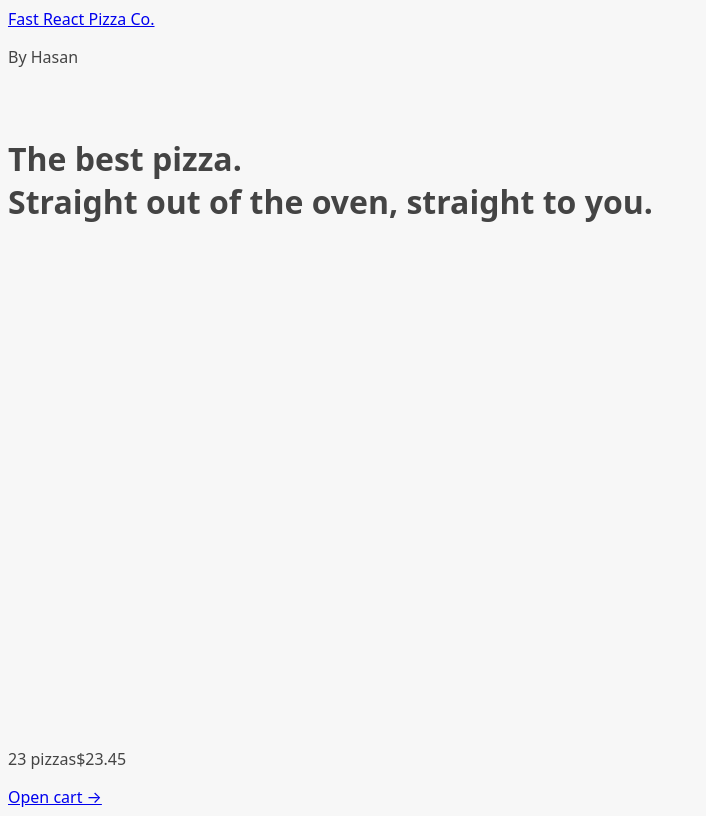
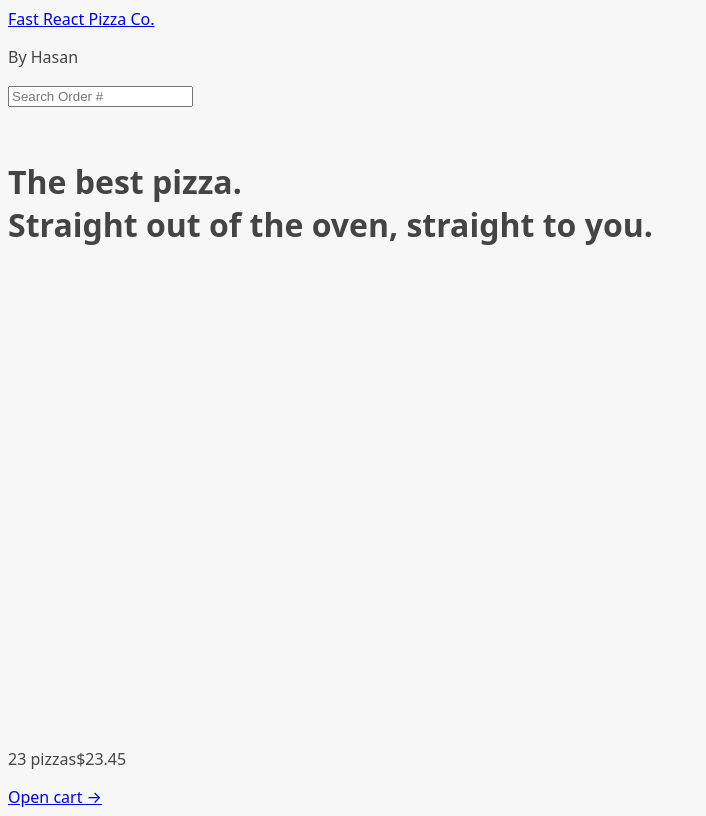
Before and after one commit to dev-hans-programmer/react-router-loader, a React (Vite) app: page / in a window 1280 px wide. Shown: the whole page, without its empty margins (0-706 px from the left). Built offline with nearby package versions, Linux system fonts and the light colour scheme.

Commit message:
fetched order by passing ID from the url to the loader

```diff
--- a/src/App.tsx
+++ b/src/App.tsx
@@ -3,7 +3,7 @@
 import Cart from "./features/cart/cart";
 import Menu, {loader as menuLoader} from "./features/menu/menu";
 import CreateOrder from "./features/order/create-order";
-import Order from "./features/order/order";
+import Order, {loader as orderLoader} from "./features/order/order";
 import AppLayout from "./ui/app-layout";
 import Error from "./ui/error";
 import Home from "./ui/home";
@@ -34,6 +34,7 @@
       {
         path: "/order/:orderId",
         element: <Order />,
+        loader: orderLoader
       },
     ]
   }
--- a/src/features/order/order.tsx
+++ b/src/features/order/order.tsx
@@ -1,5 +1,7 @@
 // Test ID: IIDSAT
 
+import { LoaderFunctionArgs, useLoaderData, useParams } from "react-router-dom";
+import { getOrder } from "../../services/api-restaurant";
 import {
   calcMinutesLeft,
   formatCurrency,
@@ -13,7 +15,7 @@
   address: "Arroios, Lisbon , Portugal",
   priority: true,
   estimatedDelivery: "2027-04-25T10:00:00",
-  status:'',
+  status: "",
   cart: [
     {
       pizzaId: 7,
@@ -42,7 +44,12 @@
   priorityPrice: 19,
 };
 
-function Order() {
+function Order(props) {
+  const { orderId } = useParams();
+  const loadedOrder = useLoaderData();
+  console.log({
+    loadedOrder,
+  });
   // Everyone can search for all orders, so for privacy reasons we're gonna gonna exclude names or address, these are only for the restaurant staff
   const {
     id,
@@ -84,4 +91,13 @@
   );
 }
 
+export async function loader({ params }: LoaderFunctionArgs) {
+  const { orderId } = params;
+
+  if (!orderId) throw new Error("We need an order ID to search for an order");
+
+  const order = await getOrder(orderId);
+  return order;
+}
+
 export default Order;
--- /dev/null
+++ b/src/features/order/search-order.tsx
@@ -0,0 +1,27 @@
+import React, { useState } from "react";
+import { useNavigate } from "react-router-dom";
+
+function SearchOrder() {
+  const [query, setQuery] = useState("");
+
+  const navigate = useNavigate();
+
+  function handleSubmit(e: React.FormEvent<HTMLFormElement>) {
+    e.preventDefault();
+    if (!query) return;
+
+    console.log({ query });
+    navigate(`/order/${query}`);
+  }
+  return (
+    <form onSubmit={handleSubmit}>
+      <input
+        placeholder="Search Order #"
+        value={query}
+        onChange={(e) => setQuery(e.target.value)}
+      />
+    </form>
+  );
+}
+
+export default SearchOrder;
--- a/src/ui/header.tsx
+++ b/src/ui/header.tsx
@@ -1,10 +1,12 @@
 import { Link } from "react-router-dom";
+import SearchOrder from "../features/order/search-order";
 
 function Header() {
   return (
     <header>
       <Link to="/"> Fast React Pizza Co.</Link>
       <p>By Hasan</p>
+      <SearchOrder />
     </header>
   );
 }
```
